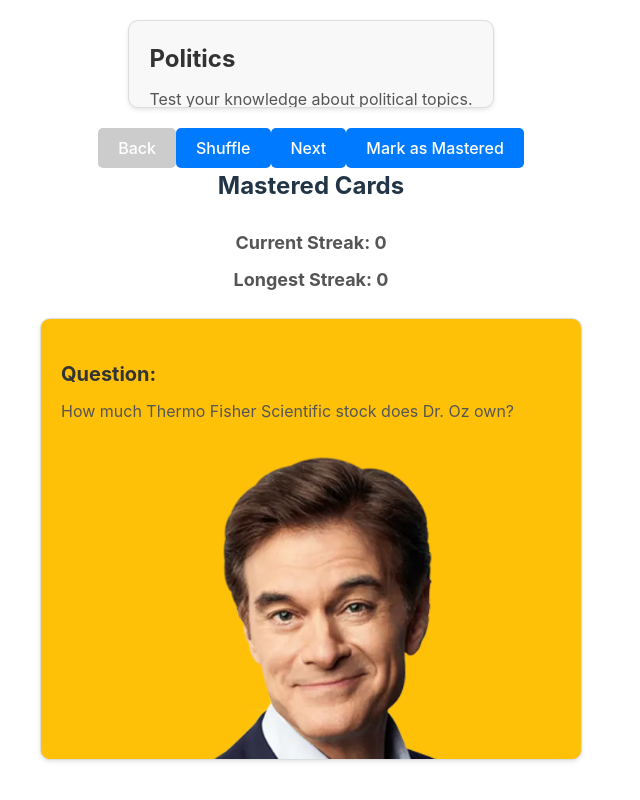
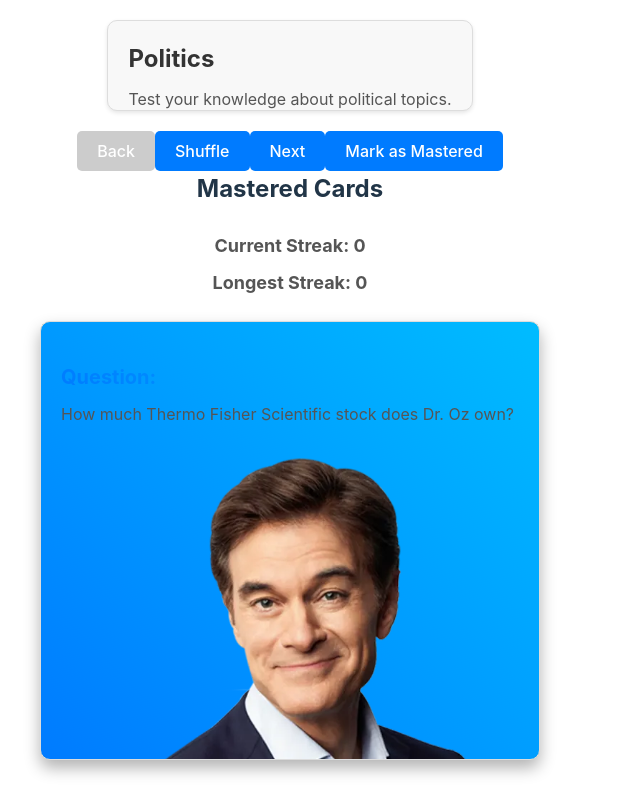
Before and after one commit to DavidOde100/Web-Development-Project-2, a React (Vite) app in the folder info-quiz/: page / in a window 1280 px wide. Shown: the whole page, without its empty margins (0-640 px from the left). Built offline with nearby package versions, Linux system fonts and the light colour scheme.

Commit message:
add some

```diff
--- a/info-quiz/src/QuizCard.css
+++ b/info-quiz/src/QuizCard.css
@@ -2,24 +2,28 @@
 
 /* Quiz card container */
 .quiz-card {
-  background-color: #fff;
+  background: linear-gradient(45deg, #007bff, #00bcff);
   border: 1px solid #ddd;
   border-radius: 10px;
   padding: 20px;
   margin: 20px;
-  box-shadow: 0 2px 4px rgba(0, 0, 0, 0.1);
-  transition: transform 0.2s ease-in-out;
+  box-shadow: 0 8px 16px rgba(0, 0, 0, 0.3);
+  transition: transform 0.2s ease-in-out, background-color 0.3s ease;
   cursor: pointer;
   position: relative;
   overflow: hidden;
   max-width: 500px;
+  box-sizing: border-box;
 }
 
 /* Quiz card question and answer styles */
 .quiz-card h3 {
   font-size: 20px;
   margin-bottom: 10px;
-  color: #333;
+  background: linear-gradient(45deg, #007bff, #00bcff);
+  -webkit-background-clip: text;
+  background-clip: text;
+  color: transparent;
 }
 
 .quiz-card p {
@@ -119,6 +123,6 @@
 
 /* Styling for when the card is hovered */
 .quiz-card:hover {
-  transform: scale(1.02);
-  box-shadow: 0 4px 8px rgba(0, 0, 0, 0.2);
+  transform: scale(1.02) rotate(3deg); /* Rotate card slightly on hover */
+  box-shadow: 0 8px 16px rgba(0, 0, 0, 0.3); /* Larger and darker shadow on hover */
 }
```
